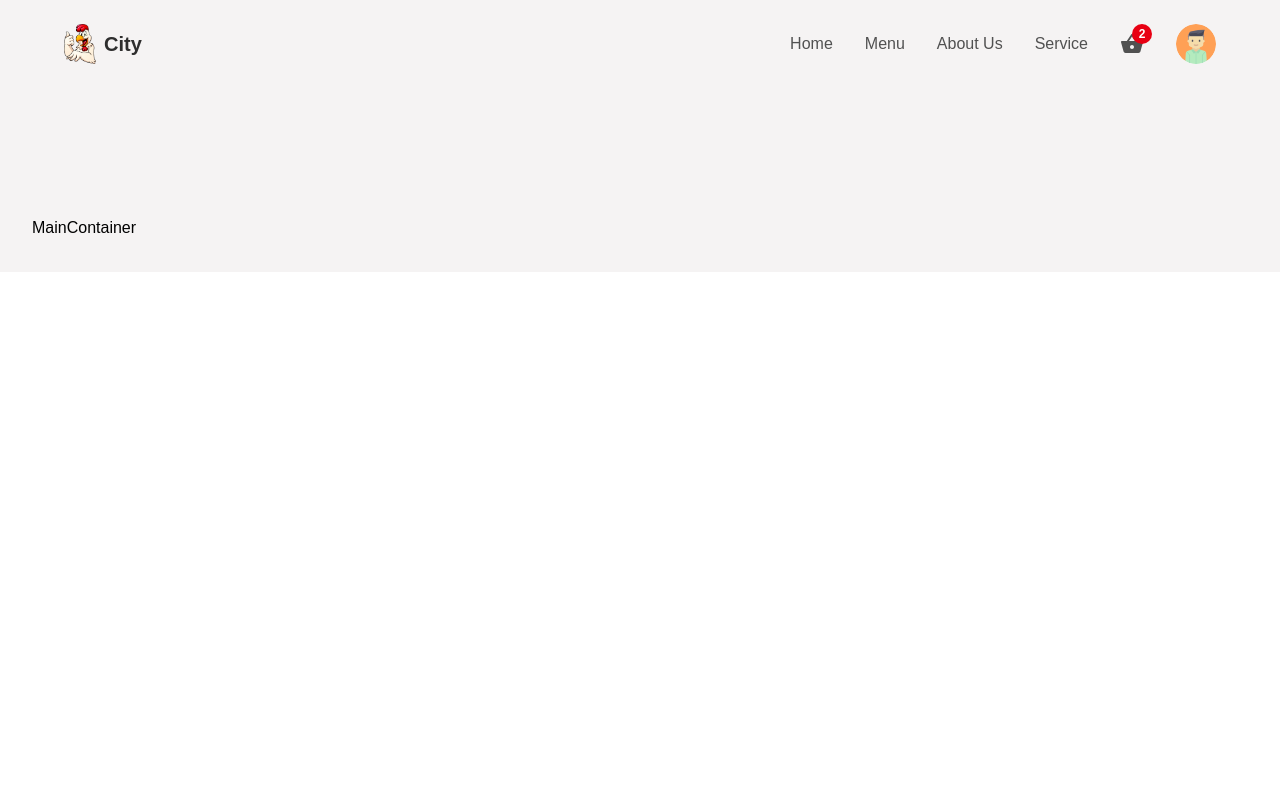
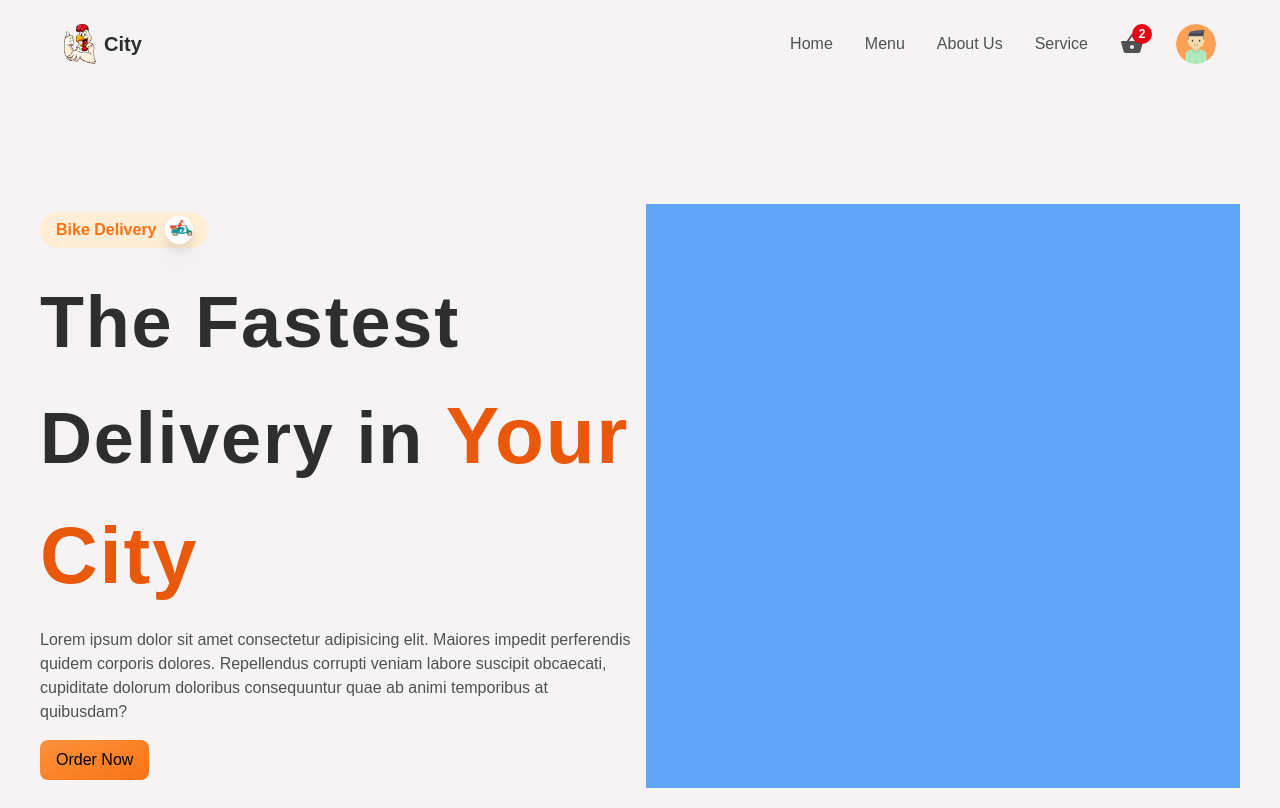
Before and after one commit to iPanda007/Food-delivery-Firebase, a React (Create React App) app: page / in a window 1280 px wide. Built offline with nearby package versions, Linux system fonts and the light colour scheme.

Commit message:
HomeContainerOne

```diff
--- a/src/App.jsx
+++ b/src/App.jsx
@@ -8,7 +8,7 @@ const App = () => {
     <AnimatePresence>
     <div className='w-screen h-auto     flex-col bg-primary'>
         <Header/>
-        <main className='mt-24 p-8 w-full'>
+        <main className='mt-24 px-10 p-5 w-full'>
             <RouteRoot/>
         </main>
     </div>
--- a/src/components/MainContainer.jsx
+++ b/src/components/MainContainer.jsx
@@ -1,9 +1,42 @@
 import React from 'react'
-
+import Delivery from '../img/delivery.png'
 const MainContainer = () => {
   return (
-    <div>
-       MainContainer
+    <div className='grid grid-cols-1 md:grid-cols-2 gap-3'>
+         <div className='py-2 flex flex-col items-start justify-between '>
+            <div className='flex items-center mb-5  gap-2 justify-center bg-orange-100 p-2 rounded-full
+              px-4 py-1 '>
+                  <p className='text-base text-orange-500 font-semibold'>Bike Delivery</p>
+                   <div
+                    className='w-7 h-7 bg-white rounded-full overflow-hidden
+                    drop-shadow-xl
+                    '
+                   >
+                        <img
+                        className="w-full h-full"
+                        src={Delivery} alt="Delivery" />
+                   </div>
+
+              </div>
+              <p
+              className='text-[2.5rem] font-bold tracking-wide text-headingColor mb-3 lg:text-[4.5rem]'
+              >The Fastest Delivery in <span className='text-[3rem] text-orange-600 lg:text-[5rem]'>Your City</span>
+              </p>
+              <p
+              className='text-base text-left mb-4 md:text-left text-textColor'
+              >
+                 Lorem ipsum dolor sit amet consectetur adipisicing elit. Maiores impedit perferendis quidem corporis dolores. Repellendus corrupti veniam labore suscipit obcaecati, cupiditate dolorum doloribus consequuntur quae ab animi temporibus at quibusdam?
+              </p>
+              <button type="button"
+              className='bg-gradient-to-br from-orange-400 to-orange-500 w-full md:w-auto px-4 py-2 rounded-lg hover:scale-[1.01] duration-300
+              transition-all ease-in-out'
+              >
+                Order Now
+              </button>
+         </div>
+         <div className='py-2  bg-blue-400'>
+
+         </div>
     </div>
   )
 }
```
